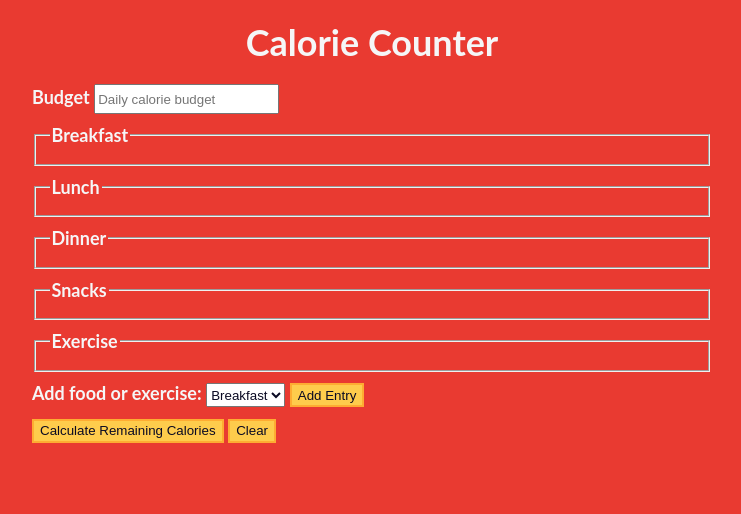
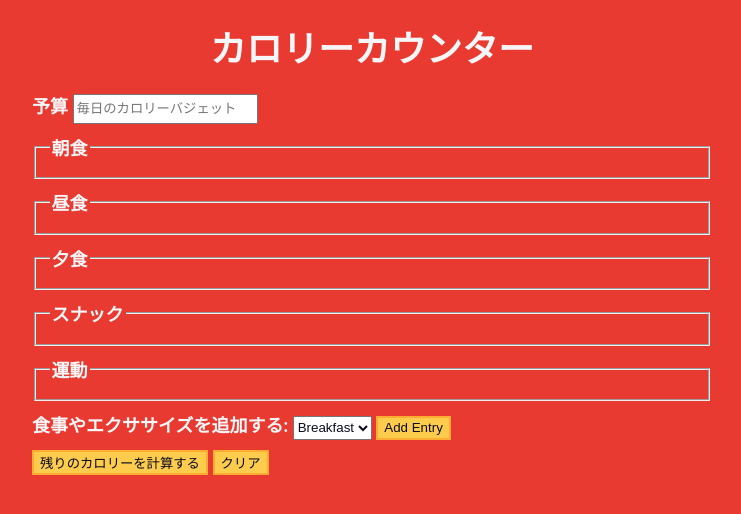
Before and after one commit to sebastianamor/Calorie-Counter, a plain HTML site: page index.html in a window 1280 px wide. Shown: the whole page, without its empty margins (268-1009 px from the left). Drawn offline with Linux system fonts and the light colour scheme.

Commit message:
translate!

```diff
--- a/index.html
+++ b/index.html
@@ -4,44 +4,44 @@
     <meta charset="utf-8" />
     <meta name="viewport" content="width=device-width, initial-scale=1.0" />
     <link rel="stylesheet" href="styles.css" />
-    <title>Calorie Counter</title>
+    <title>カロリーカウンター</title>
   </head>
   <body>
     <main>
-      <h1>Calorie Counter</h1>
+      <h1>カロリーカウンター</h1>
       <div class="container">
         <form id="calorie-counter">
-          <label for="budget">Budget</label>
+          <label for="budget">予算</label>
           <input
             type="number"
             min="0"
             id="budget"
-            placeholder="Daily calorie budget"
+            placeholder="毎日のカロリーバジェット"
             required
           />
           <fieldset id="breakfast">
-            <legend>Breakfast</legend>
+            <legend>朝食</legend>
             <div class="input-container"></div>
           </fieldset>
           <fieldset id="lunch">
-            <legend>Lunch</legend>
+            <legend>昼食</legend>
             <div class="input-container"></div>
           </fieldset>
           <fieldset id="dinner">
-            <legend>Dinner</legend>
+            <legend>夕食</legend>
             <div class="input-container"></div>
           </fieldset>
           <fieldset id="snacks">
-            <legend>Snacks</legend>
+            <legend>スナック</legend>
             <div class="input-container"></div>
           </fieldset>
           <fieldset id="exercise">
-            <legend>Exercise</legend>
+            <legend>運動</legend>
             <div class="input-container"></div>
           </fieldset>
           <div class="controls">
             <span>
-              <label for="entry-dropdown">Add food or exercise:</label>
+              <label for="entry-dropdown">食事やエクササイズを追加する:</label>
               <select id="entry-dropdown" name="options">
                 <option value="breakfast" selected>Breakfast</option>
                 <option value="lunch">Lunch</option>
@@ -54,14 +54,14 @@
           </div>
           <div>
             <button type="submit">
-              Calculate Remaining Calories
+              残りのカロリーを計算する
             </button>
-            <button type="button" id="clear">Clear</button>
+            <button type="button" id="clear">クリア</button>
           </div>
         </form>
         <div id="output" class="output hide"></div>
       </div>
     </main>
-    <script src="./script.js"></script>
+    <script src="./scrip.js"></script>
   </body>
 </html>
```
